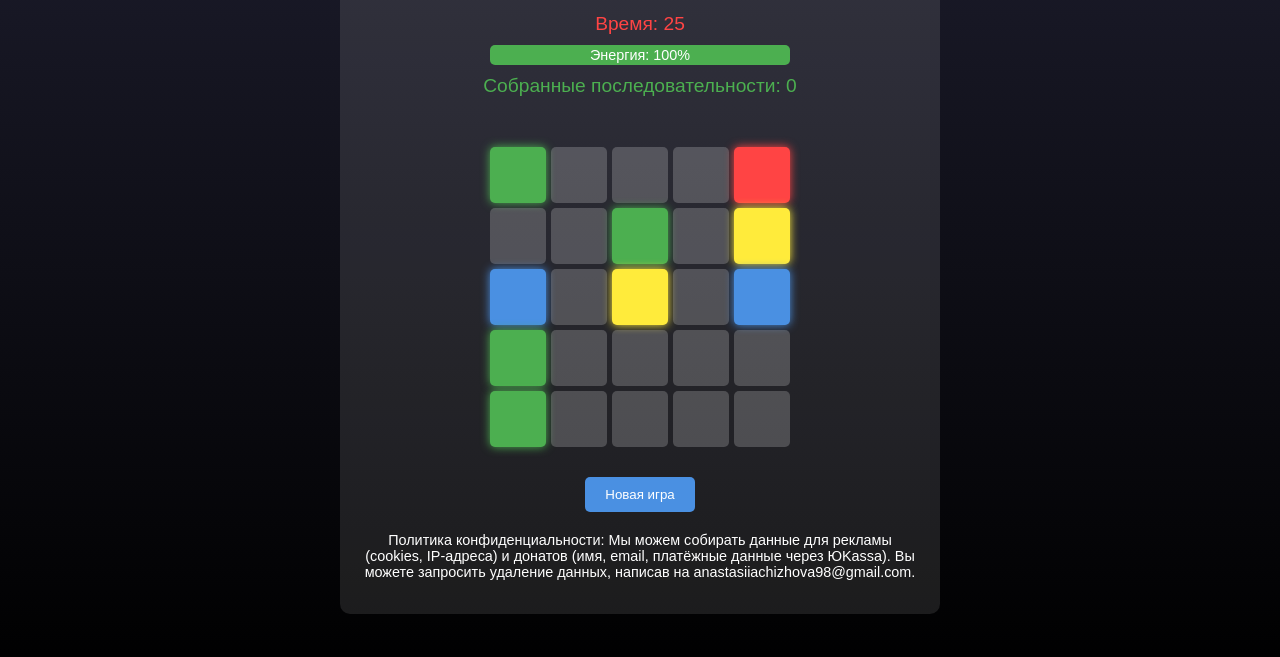
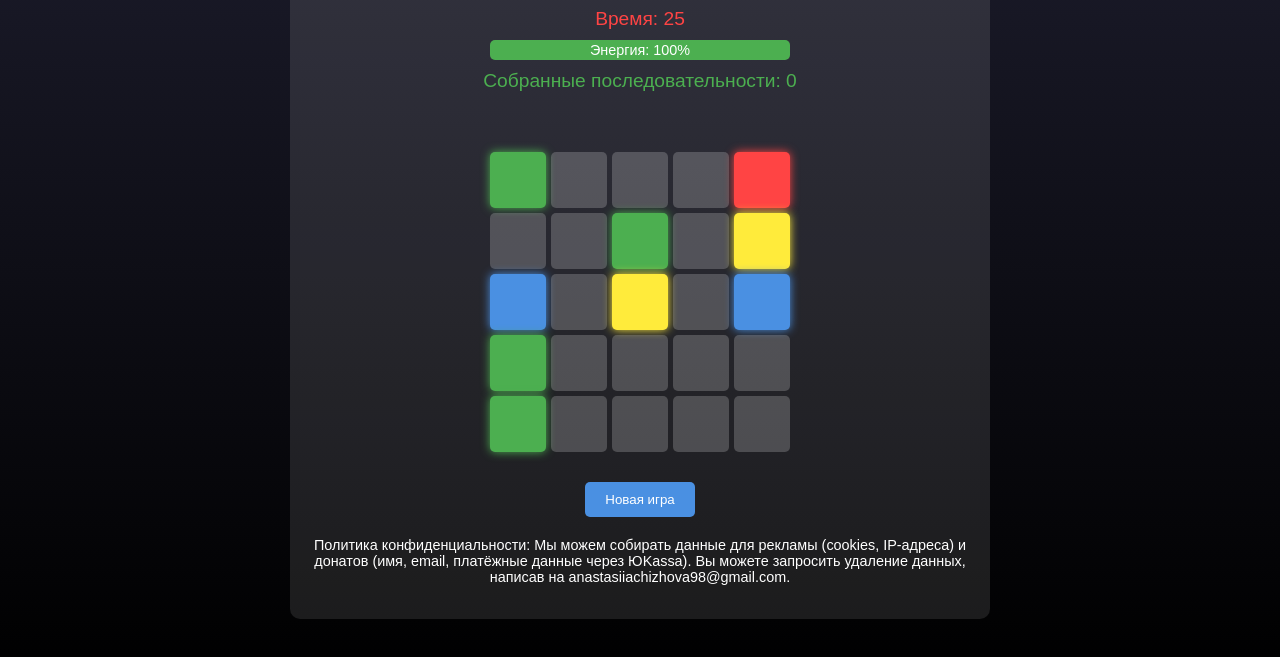
Before and after one commit to AnastasiaChizhova1/Space-Energy-Collector, a website: page index.html in a window 1280 px wide. Shown: the part 181-838 px from the top of the page. Drawn offline with Linux system fonts and the light colour scheme.

Commit message:
Update styles.css

```diff
--- a/styles.css
+++ b/styles.css
@@ -15,9 +15,10 @@ body {
     background: rgba(255, 255, 255, 0.1);
     padding: 20px;
     border-radius: 10px;
-    max-width: 600px;
+    max-width: 700px; /* Увеличим ширину для длинных текстов */
     width: 100%;
-    box-sizing: border-box; /* Убедимся, что padding не увеличивает размер */
+    box-sizing: border-box;
+    min-height: 400px; /* Минимальная высота для размещения текста */
 }
 
 h1 {
@@ -79,9 +80,11 @@ h1 {
 #sequence {
     font-size: 1.2rem;
     margin: 10px 0;
-    word-wrap: break-word; /* Перенос длинных слов */
-    max-width: 100%; /* Убедимся, что текст не выходит за контейнер */
-    padding: 10px; /* Добавим отступы для читаемости */
+    word-wrap: break-word;
+    white-space: normal; /* Убедимся, что текст переносится */
+    max-width: 100%;
+    padding: 15px; /* Увеличим отступы */
+    line-height: 1.5; /* Улучшим читаемость */
 }
 
 #timer {
```
